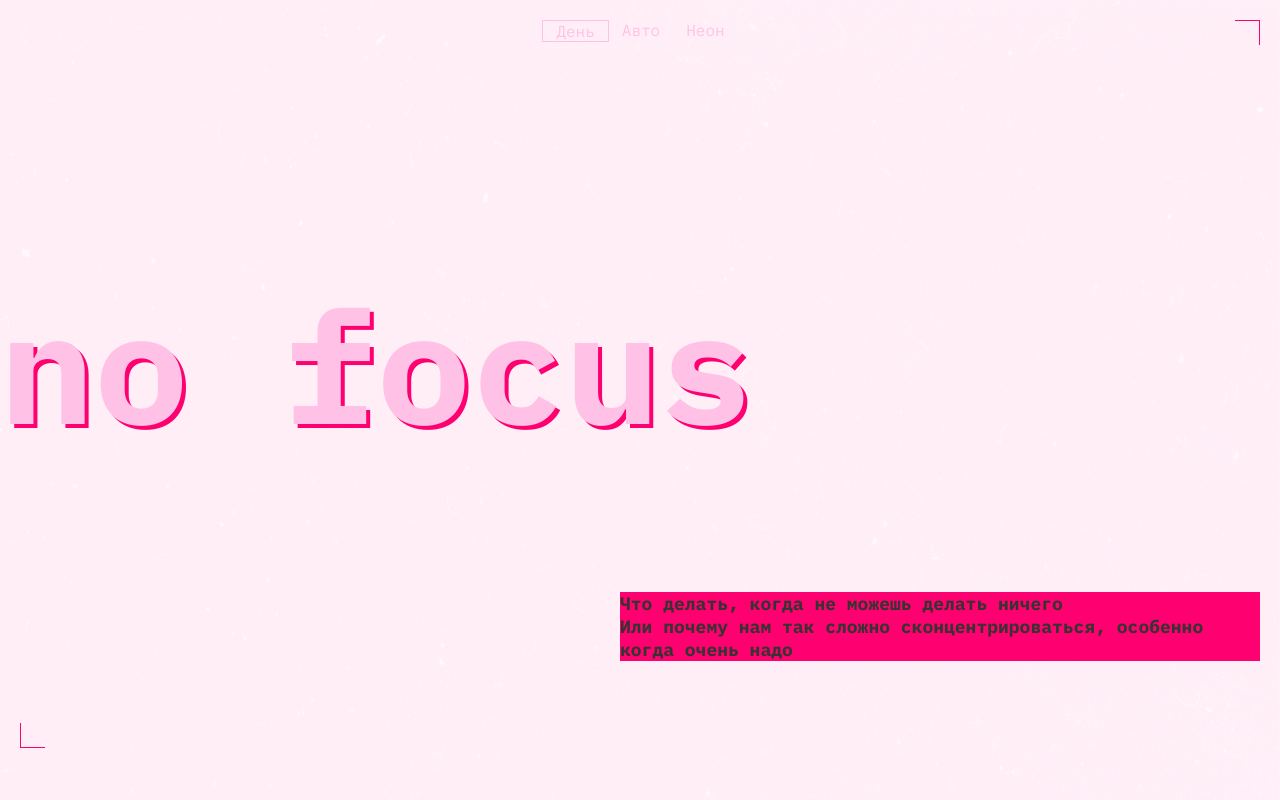
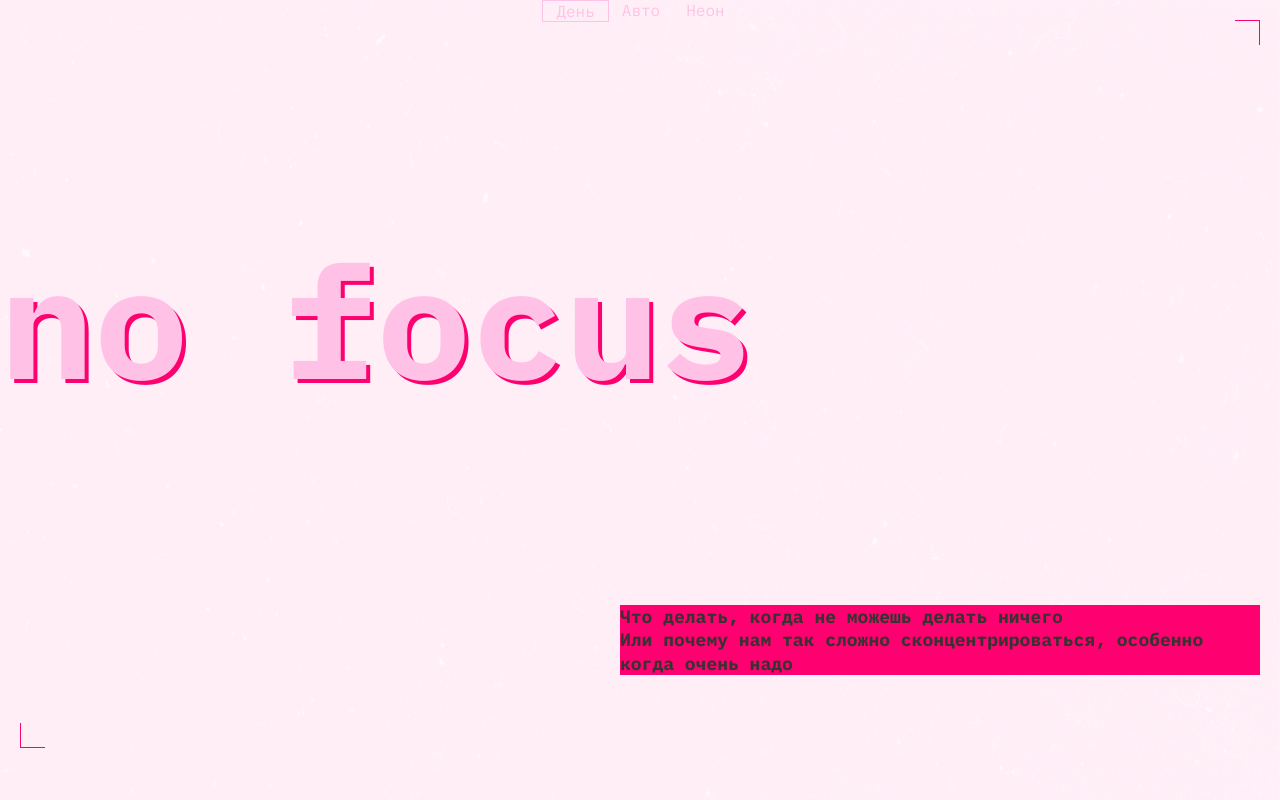
Before and after one commit to blizard-sis/slozhno-sosredotochitsya, a website: page index.html in a window 1280 px wide. Both pictures are taken after a click on the button "День". Shown: the top 800 px of the page. Drawn offline with Linux system fonts and the light colour scheme.

Commit message:
header fix

```diff
--- a/styles/dark.css
+++ b/styles/dark.css
@@ -1,6 +1,6 @@
 .page.theme_dark {
   background-image: url("../images/cover-image-dark.png");
-  --focus-color: #DB00FF;
+  --focus-color: #db00ff;
   --accent-text-color: #000028;
   background-color: #000028;
 }
--- a/styles/light.css
+++ b/styles/light.css
@@ -1,5 +1,6 @@
 .page.theme_light {
   background-image: url("../images/cover-image-light.png");
+  --focus-color: #ffc2e6;
   --accent-text-color: #353430;
-  --focus-color: #FFC2E6;
+  background-color: #fff1f7;
 }
--- a/styles/style.css
+++ b/styles/style.css
@@ -9,7 +9,6 @@ header {
   display: grid;
   grid-template-rows: 1fr 1fr 1fr;
   height: 768px;
-  padding: 20px 0px;
 }
 
 .decorated-zone {
@@ -42,6 +41,7 @@ header {
 .big_text {
   font-weight: 700;
   font-size: 157px;
+  line-height: 129.53px;
 }
 
 .header__theme-menu {
@@ -86,12 +86,15 @@ header {
   margin-inline-end: 20px;
   width: 50%;
 }
-
+.header__subtitle p {
+  font-size: 18px;
+  line-height: 23.4px;
+}
 .content {
   display: flex;
   flex-direction: column;
   gap: 80px;
-  padding: 60px 20px;
+  padding: 80px 20px;
 }
 
 .why {
@@ -145,7 +148,7 @@ header {
 .what {
   display: flex;
   flex-direction: column;
-  gap:20px;
+  gap: 20px;
 }
 
 .grid_h {
@@ -202,13 +205,12 @@ header {
   flex-direction: row;
   justify-content: center;
   height: 768px;
-  padding: 20px;
 }
 
 .footer__text {
   color: var(--focus-color);
   text-shadow: 2px 2px 0px var(--accent-color);
-  align-self:center;
+  align-self: center;
 }
 
 @media (width <= 768px) {
```
